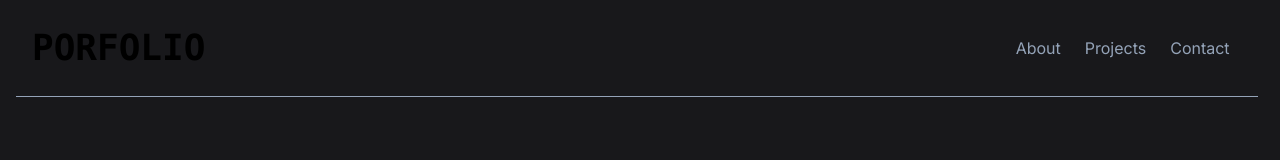
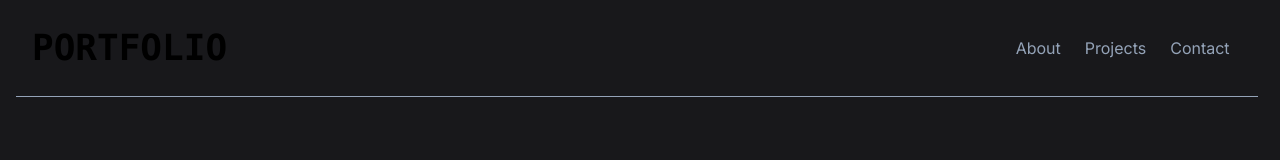
Before and after one commit to KrishnaGitHub18/Portfolio, a Next.js app: page / in a window 1280 px wide. Shown: the top 160 px of the page. Built offline with nearby package versions, Linux system fonts and the light colour scheme.

Commit message:
silly mistake fixed

```diff
--- a/src/app/components/header.tsx
+++ b/src/app/components/header.tsx
@@ -4,7 +4,7 @@ const Page = () => {
     return (
         <nav className='fixed w-[97vw] mx-4 bg-zinc-900 bg-opacity-100 z-50 top-0 mr-[1vw]'>
             <div className='p-4 flex md:justify-between mb-2 mt-2 justify-center items-center'>
-                <div className='text-4xl font-mono font-semibold'>PORFOLIO</div>
+                <div className='text-4xl font-mono font-semibold'>PORTFOLIO</div>
                 <div className='hidden md:flex'>
                     <div className='p-3 text-slate-400 hover:text-white cursor-pointer'>About</div>
                     <div className='p-3 text-slate-400 hover:text-white cursor-pointer'>Projects</div>
```
